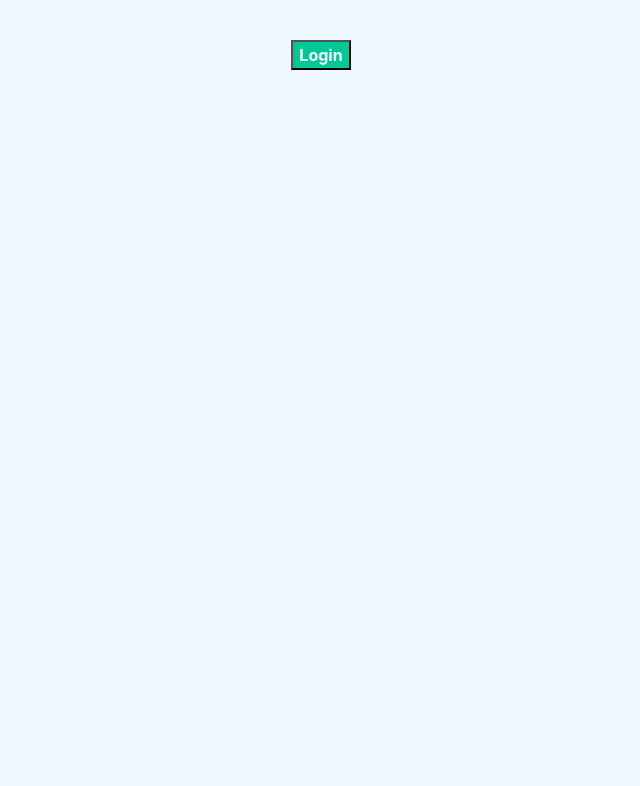
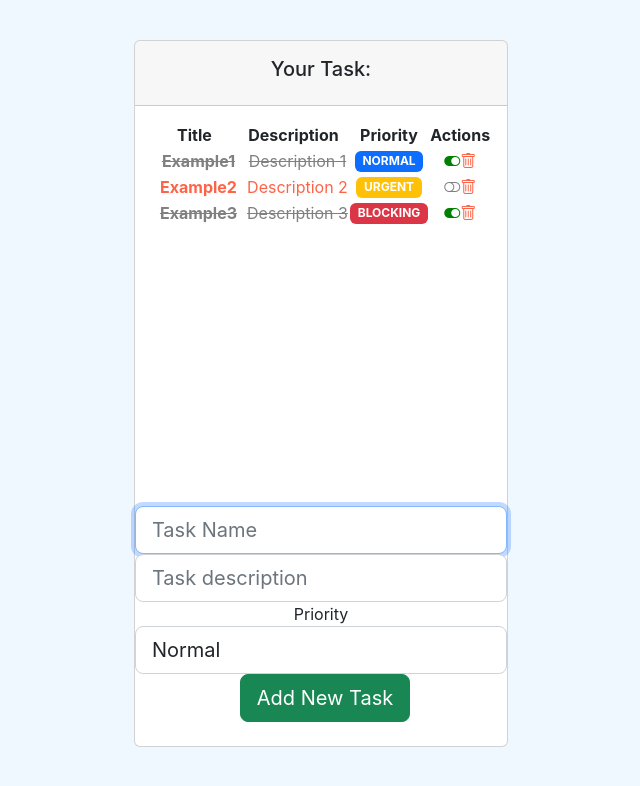
Before and after one commit to OlafGG/Programa-React-App, a React (Create React App) app: page / in a window 1280 px wide. Shown: the top 786 px of the page, without its empty margins (319-959 px from the left). Built offline with nearby package versions, Linux system fonts and the light colour scheme.

Commit message:
Sesion 13

```diff
--- a/src/App.js
+++ b/src/App.js
@@ -2,7 +2,7 @@
 import './App.css';
 // import Greating from './components/pure/greating';
 // import Fgreeating from './components/pure/fgreeating';
-// import TaskListComponent from './components/container/task.list';
+import TaskListComponent from './components/container/task.list';
 // import Ejemplo1 from './hooks/ejemplo1';
 // import Ejemplo2 from './hooks/ejemplo2';
 // import MiContextoConContexto from './hooks/ejemplo3';
@@ -22,7 +22,7 @@
         {/**Ejemplos de usos de hooks */}
         {/**<MiContextoConContexto></MiContextoConContexto>*/}
         {/* <Ejemplo4 nombre="Uriel Olaf Baeza Baeza"></Ejemplo4>     */}
-        {/* <TaskListComponent></TaskListComponent> */}
+        <TaskListComponent></TaskListComponent>
         {/* <GreetingStyled name="Joaquin"></GreetingStyled>
         </header> */}
 
@@ -31,7 +31,7 @@
 
         {/**Ejemplos renderizado condicional */}
 
-        <OptionalRender></OptionalRender>
+
     </div>
   );
 }
--- a/src/components/container/task.list.jsx
+++ b/src/components/container/task.list.jsx
@@ -17,7 +17,10 @@
 
     useEffect(() => {
         console.log('Task state has been modified');
-        setLoading(false);
+        setTimeout(() => {
+            setLoading(false);
+        }, 2000);
+
         return () => {
             console.log('Tasklist component is going to unmount...')
         };
@@ -50,18 +53,9 @@
         setTasks(tempTasks);
     }
 
-    return (
-        <div>
-            <div className='col-12'>
-                <div className='card'>
-                    <div className='card-header p-3'>
-                        <h5>
-                            Your Task:
-                        </h5>
-                    </div>
-
-                    <div className='card-body' data-mdb-perfect-scrollbar='true' style={ {position: 'relative', height: '400px'} }>
-                        <table>
+    const Table = () => {
+        return (
+            <table>
                             <thead>
                                 <tr>
                                     <th scope='col'>Title</th>
@@ -84,9 +78,44 @@
 
                             </tbody>
                         </table>
+        )
+    }
+    let tasksTable = <Table></Table>;
+
+    if(tasks.length > 0){
+        tasksTable = <Table></Table>
+    }else{
+        tasksTable =
+        (
+        <div>
+            <h3>There are no tasks to show</h3>
+            <h4>Please, create one</h4>
+        </div>
+        )
+    }
+    const loadingStyle = {
+        color: 'gray',
+        fontSize: '30px',
+        fontWeight: 'bold'
+    }
+
+    return (
+        <div>
+            <div className='col-12'>
+                <div className='card'>
+                    <div className='card-header p-3'>
+                        <h5>
+                            Your Task:
+                        </h5>
+                    </div>
+
+                    <div className='card-body' data-mdb-perfect-scrollbar='true' style={ {position: 'relative', height: '400px'} }>
+                        {//TODO: Add Loading Spinner
+                        }
+                        {loading ? <p style={loadingStyle}>Loading Task...</p> : tasksTable}
                     </div>
                     <TaskForm
-                    add={addTask}
+                    add={addTask} nTasks={tasks.length}
                     ></TaskForm>
                 </div>
             </div>
--- a/src/components/pure/forms/taskForm.jsx
+++ b/src/components/pure/forms/taskForm.jsx
@@ -3,7 +3,7 @@
 import { levels } from '../../../models/levels.enum';
 import { Task } from '../../../models/task.class';
 
-const TaskForm = ({ add }) => {
+const TaskForm = ({ add, nTasks }) => {
 
     const nameRef = useRef('');
     const descriptionRef = useRef('');
@@ -19,31 +19,51 @@
         );
         add(newTask);
     }
+
+    const normalStyle = {
+        color: 'blue',
+        fontWeight: 'bold'
+    }
+
+    const urgentStyle = {
+        color: 'yellow',
+        fontWeight: 'bold'
+    }
+
+    const blockinglStyle = {
+        color: 'tomato',
+        fontWeight: 'bold'
+    }
+
     return (
         <form onSubmit={addTask} className='d-flex justify-content-center align-item-center mb-4'>
             <div className='form-outline flex-fill'>
                 <input ref={nameRef} id='inputName' placeholder='Task Name' type='text' className='form-control form-control-lg' required autoFocus></input>
                 <input ref={descriptionRef} id='inputDescription' type='text' className='form-control form-control-lg' required placeholder='Task description'></input>
                 <label htmlFor='selectLevel' className='sr-only'>Priority</label>
-                <select ref={levelRef} defaultValue={levels.NORMAL} id='selectLevel'>
+                <select ref={levelRef} defaultValue={levels.NORMAL} id='selectLevel' className='form-control form-control-lg' >
                     <option value={levels.NORMAL}>
                         Normal
                     </option>
-                    <option value={levels.URGENT}>
+                    <option  value={levels.URGENT}>
                         Urgent
                     </option>
                     <option value={levels.BLOCKING}>
                         Blocking
                     </option>
                 </select>
+                <button type='submit' className='btn btn-success btn-lg ms-2'>
+                    {nTasks > 0 ? 'Add New Task' : 'Crete yout task'}
+                </button>
             </div>
-            <button type='submit' className='btn btn-success btn-lg ms-2'>Add</button>
+
         </form>
     );
 }
 
 TaskForm.propTypes = {
-    add: PropTypes.func.isRequired
+    add: PropTypes.func.isRequired,
+    nTasks: PropTypes.number.isRequired
 }
 
 export default TaskForm;
--- a/src/components/pure/task.jsx
+++ b/src/components/pure/task.jsx
@@ -56,10 +56,21 @@
         }
     }
 
+    const taskCompleted = {
+        color: 'gray',
+        fontWeight: 'bold',
+        textDecoration: 'line-through'
+    }
+
+    const taskPending = {
+        fontWeight: 'bold',
+        color: 'tomato'
+    }
+
 
     return (
 
-        <tr className='fw-normal'>
+        <tr className='fw-normal' style={task.completed ? taskCompleted : taskPending}>
             <th>
                <span className='ms-2'>{task.name}</span>
             </th>
--- a/src/styles/task.css
+++ b/src/styles/task.css
@@ -1,3 +1,13 @@
 .task-action {
     cursor: pointer;
 }
+
+.task-completed {
+    color: gray;
+    text-decoration: line-through;
+}
+
+.task-pending{
+    font-weight: bold;
+    color: tomato;
+}
```
